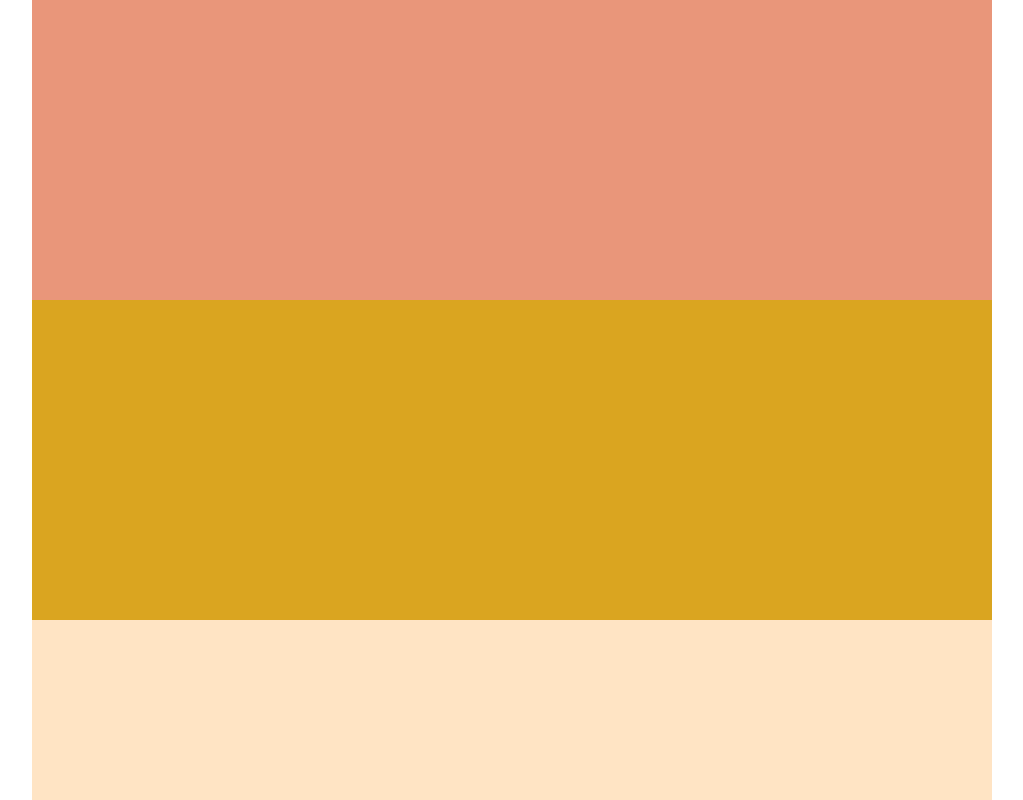
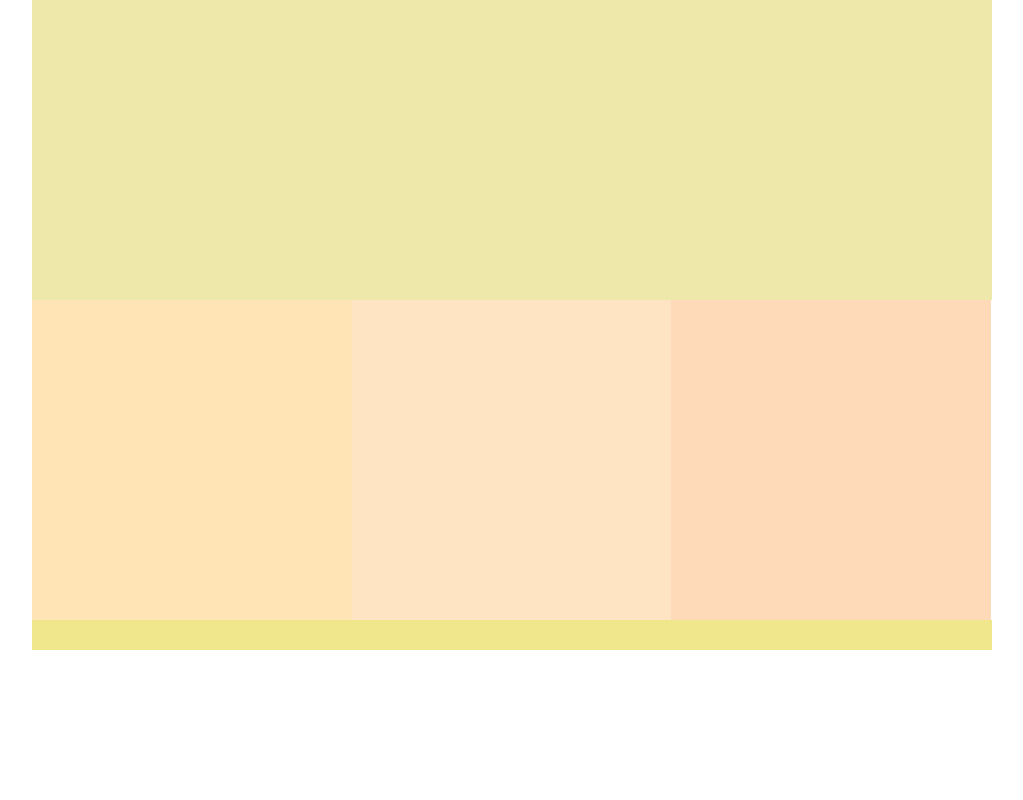
Before and after one commit to tmetalli/media-queries-test, a plain HTML site: page index.html in a window 1280 px wide. Shown: the top 800 px of the page, without its empty margins (128-1151 px from the left). Drawn offline with Linux system fonts and the light colour scheme.

Commit message:
Changed columns width for tablet and desktop.

```diff
--- a/css/main.css
+++ b/css/main.css
@@ -60,23 +60,27 @@ footer {
 
 @media (min-width: 768px) {
   header {
-    background-color: teal;
+    background-color: LightSkyBlue;
+  }
+  #column-1, #column-2 {
+    width: 50%;
   }
 
   #column-1 {
-    background-color: aquamarine;
+    background-color: DeepSkyBlue;
   }
 
   #column-2 {
-    background-color: DarkSalmon;
+    background-color: DodgerBlue;
   }
 
   #column-3 {
-    background-color: Violet;
+    background-color: SteelBlue;
+    /* width: 100%; */
   }
 
   footer {
-    background-color: DeepPink;
+    background-color: RoyalBlue;
   }
 
 }
@@ -85,11 +89,15 @@ footer {
 /*---------- Desktops ----------*/
 @media (min-width: 1200px) {
   header {
-    background-color: DarkSalmon;
+    background-color: PaleGoldenRod;
+  }
+
+  #column-1, #column-2, #column-3 {
+    width: 33.3%;
   }
 
   #column-1 {
-    background-color: Goldenrod;
+    background-color: Moccasin;
   }
 
   #column-2 {
@@ -97,11 +105,11 @@ footer {
   }
 
   #column-3 {
-    background-color: CadetBlue;
+    background-color: PeachPuff;
   }
 
   footer {
-    background-color: DarkCyan;
+    background-color: Khaki;
   }
 
 }
```
Also changed, not shown: index.html (+0 -2 lines).
